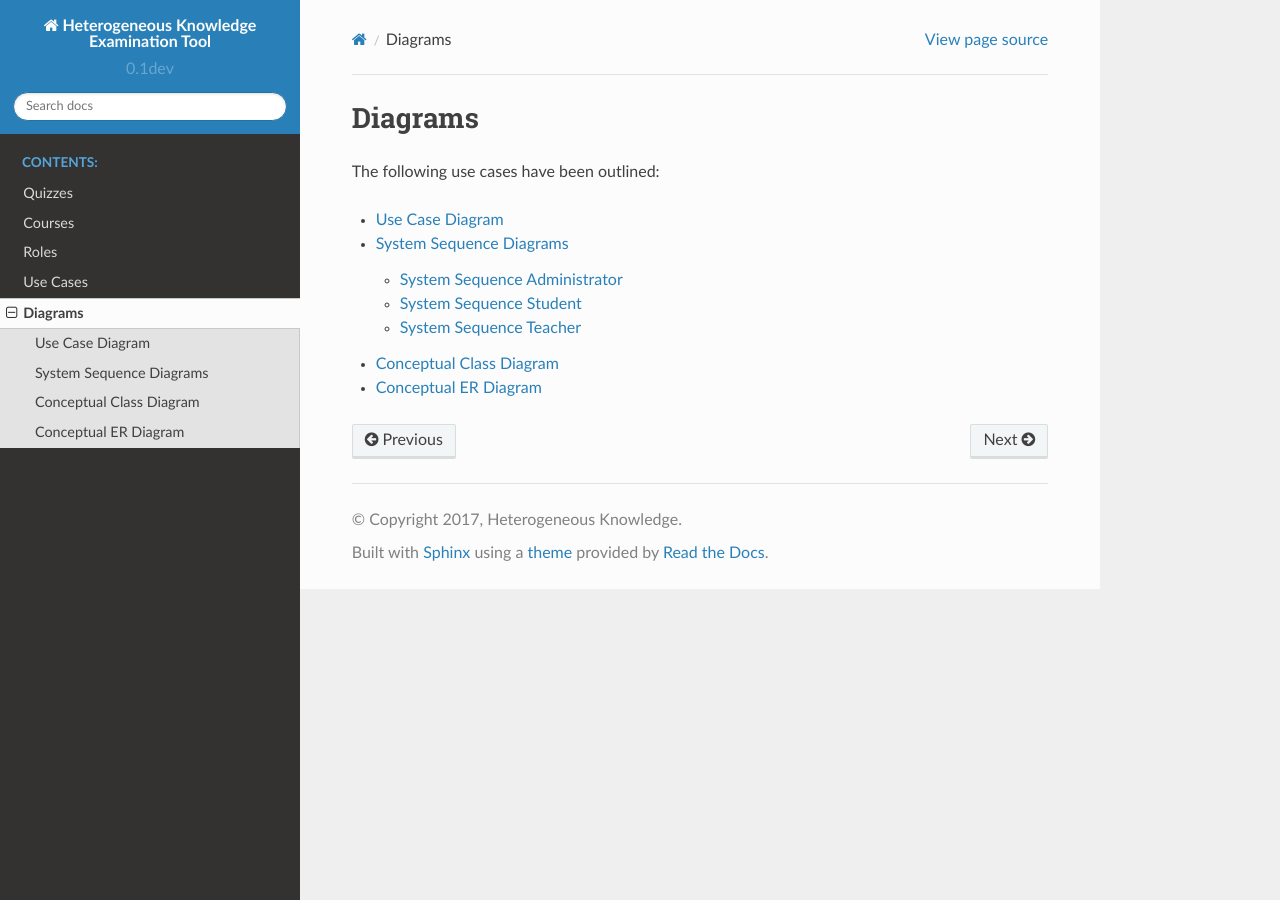
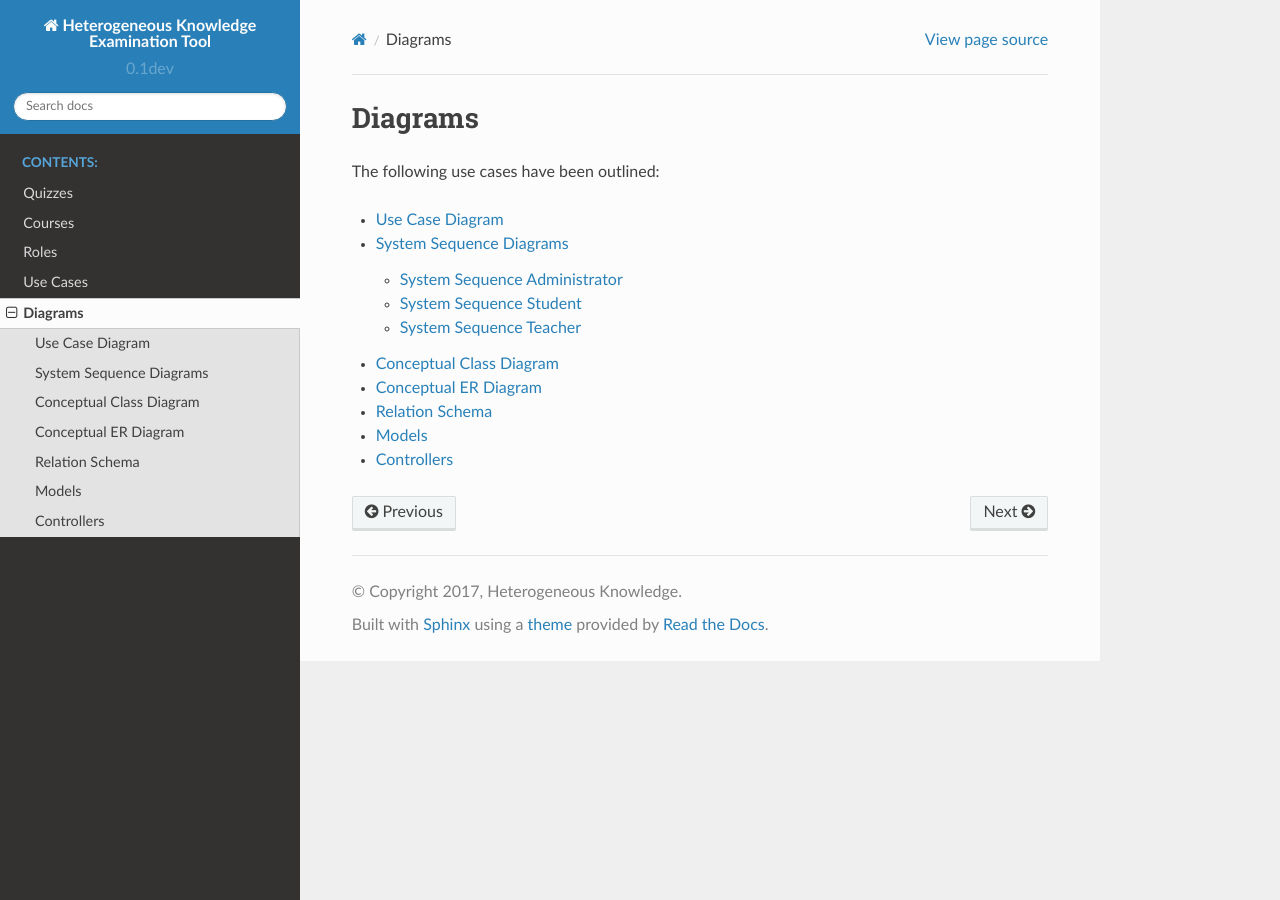
Before and after one commit to mikevo/uno-heterogeneous-knowledge, a Sphinx documentation site: the page built from docs/diagram-list.rst, in a window 1280 px wide. Built offline with Sphinx 7.4.7 and the Read the Docs theme 2.0.0, drawn with Linux system fonts in a browser that asks for light colours.

Commit message:
Add Model, Controller, and relation schema

```diff
--- a/docs/diagram-list.rst
+++ b/docs/diagram-list.rst
@@ -10,3 +10,6 @@ The following use cases have been outlined:
    doc-diagrams/system-sequence-diagrams
    doc-diagrams/conceptual-class
    doc-diagrams/conceptual-er
+   doc-diagrams/relation-schema
+   doc-diagrams/models
+   doc-diagrams/controllers
--- /dev/null
+++ b/docs/doc-diagrams/controllers.rst
@@ -0,0 +1,4 @@
+Controllers
+===========
+
+.. image:: ../diagrams/controllers.png
--- /dev/null
+++ b/docs/doc-diagrams/models.rst
@@ -0,0 +1,4 @@
+Models
+======
+
+.. image:: ../diagrams/models.png
--- /dev/null
+++ b/docs/doc-diagrams/relation-schema.rst
@@ -0,0 +1,4 @@
+Relation Schema
+===============
+
+.. image:: ../diagrams/relation-schema.png
```
Also changed, not shown: docs/diagrams/controllers.png (added), docs/diagrams/models.png (added), docs/diagrams/relation-schema.png (added).
